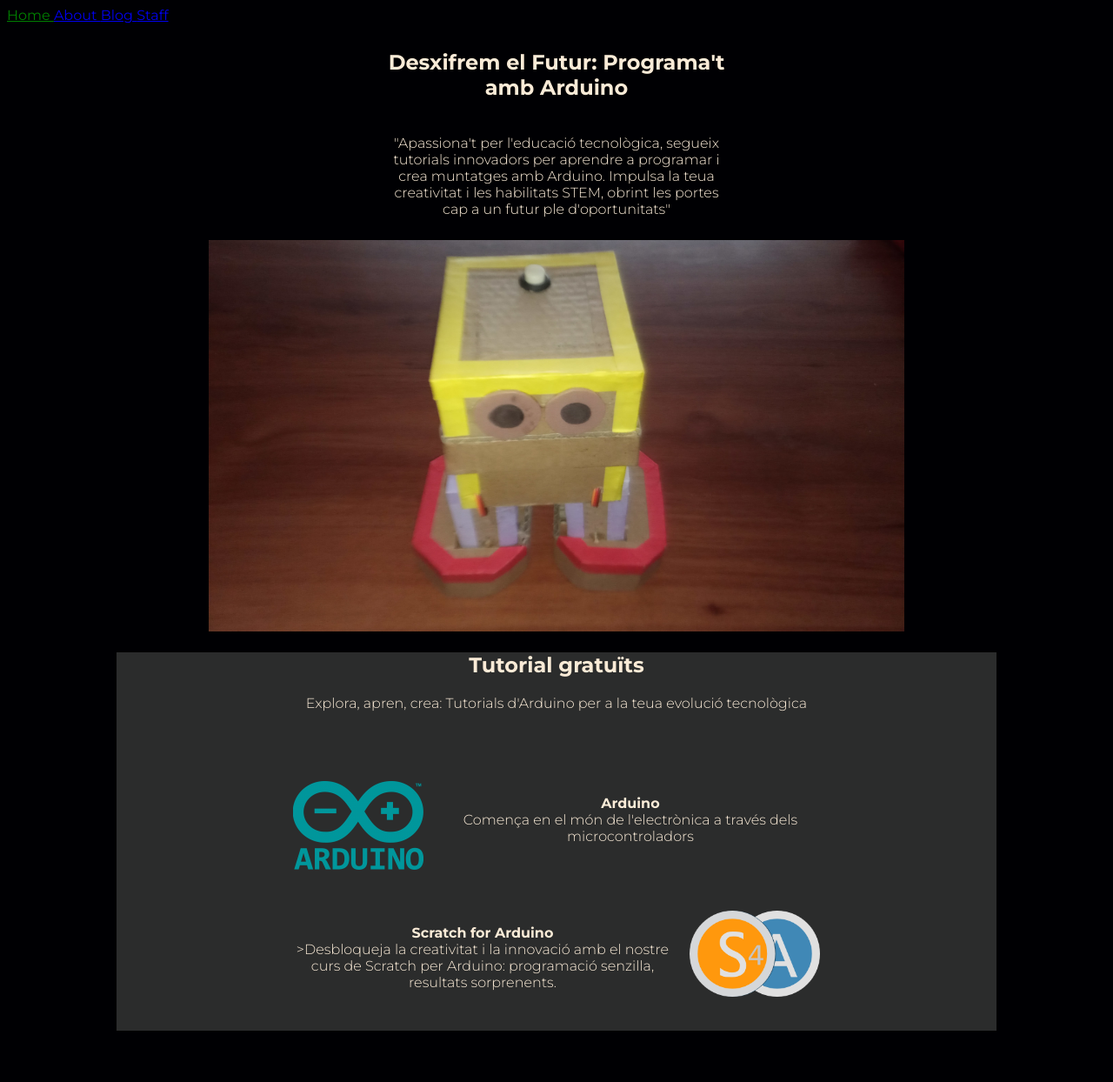
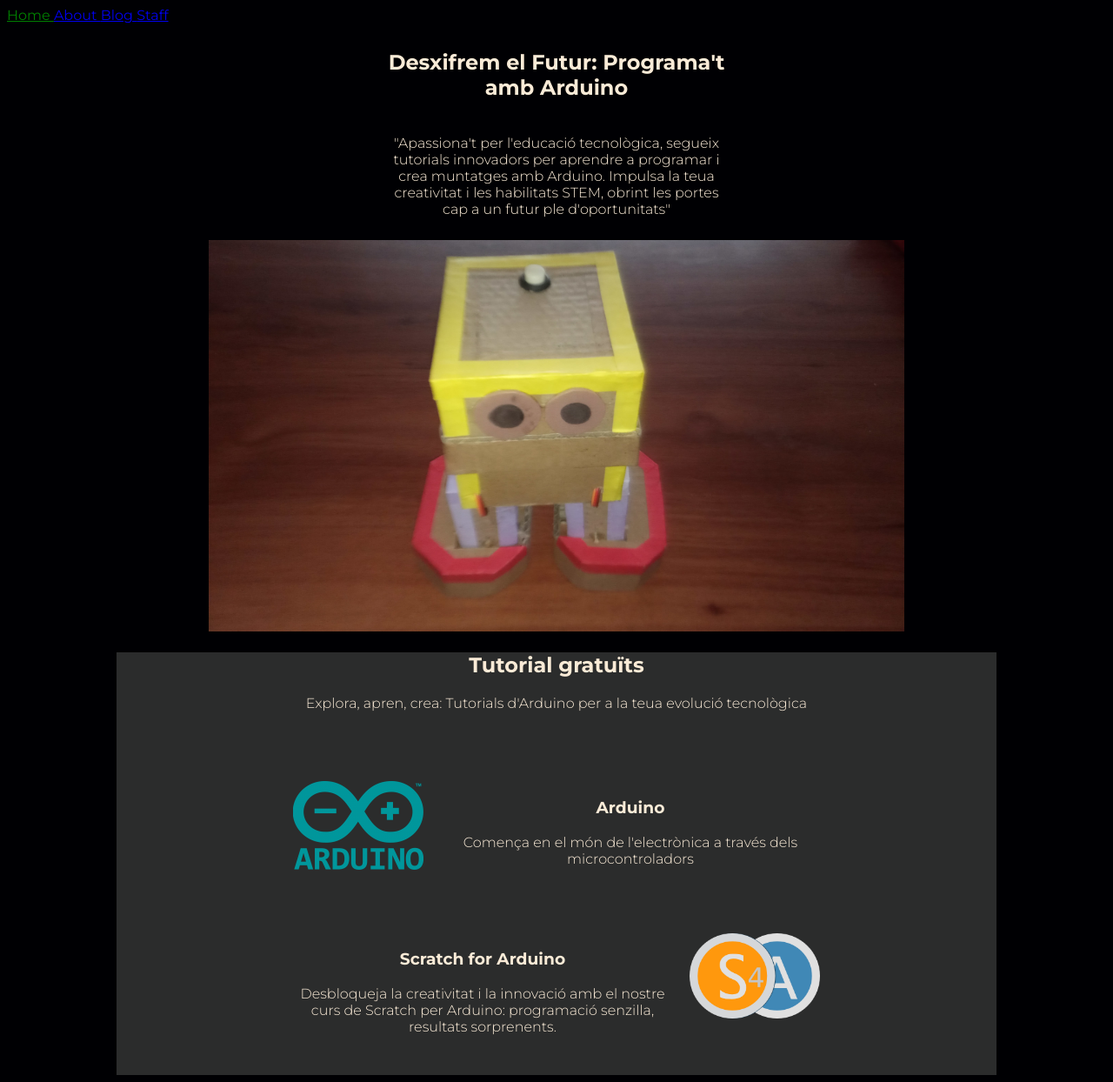
Before and after one commit to qode66/qode66.github.io, a Jekyll site: the page built from index.html, in a window 1280 px wide. Shown: the whole page at 87% size. Built offline with Jekyll 4.4.1, drawn with Linux system fonts in a browser that asks for light colours; before the commit the page ends 1193 px from its top, so only the background shows below that.

Commit message:
Corregir els títols de text de la secció 2

```diff
--- a/_sass/section2.scss
+++ b/_sass/section2.scss
@@ -14,6 +14,10 @@
   #header-section2 {
     text-align: center;
 
+  }
+
+  #title-text-section2 {
+    text-align: center;
   }
 
   #text-section2 {
--- a/index.html
+++ b/index.html
@@ -23,11 +23,13 @@ title: Home
         </div>
         <div class="media-text-i-section2">
             <img class="image-left" src="assets/images/arduinologo.png" width="150" alt="Logo Arduino">
-            <p id="text-box"><strong>Arduino</strong><br>Comença en el món de l'electrònica a través dels microcontroladors</p>
+            <h3 id="title-text-section2">Arduino</h3>
+            <p id="text-box">Comença en el món de l'electrònica a través dels microcontroladors</p>
         </div>
         <div class="media-text-d-section2">
             <img class="image-right" src="assets/images/s4alogo.png" width="150" alt="Logo S4A">
-            <p id="text-box"><strong>Scratch for Arduino</strong><br>>Desbloqueja la creativitat i la innovació amb el nostre curs de Scratch per Arduino: programació senzilla, resultats sorprenents.</p>
+            <h3 id="title-text-section2">Scratch for Arduino</h3>
+            <p id="text-box">Desbloqueja la creativitat i la innovació amb el nostre curs de Scratch per Arduino: programació senzilla, resultats sorprenents.</p>
         </div>
     </div>
   </section>
```
Also changed, not shown: favicon.ico (renamed from assets/logo_qode66.ico), 9 other files.
